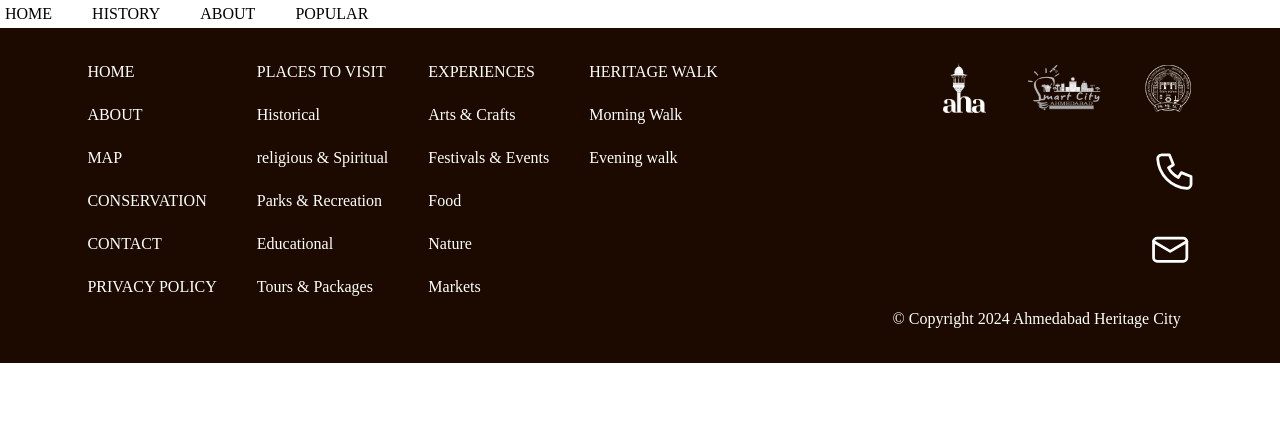
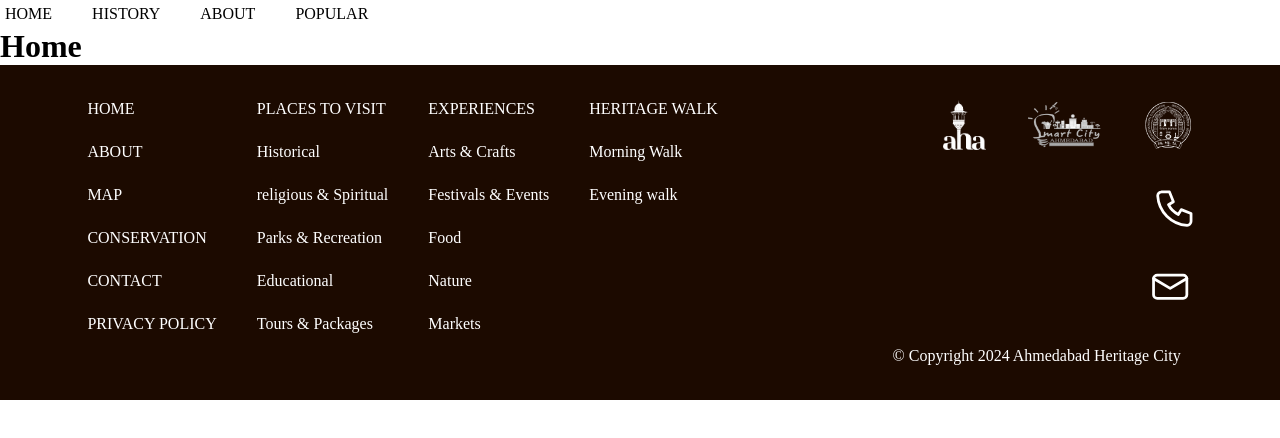
Before and after one commit to divyakumar31/city_tour, a React (Vite) app: page / in a window 1280 px wide. Shown: the top 438 px of the page. Built offline with nearby package versions, Linux system fonts and the light colour scheme.

Commit message:
Update Routing

```diff
--- a/src/App.jsx
+++ b/src/App.jsx
@@ -9,10 +9,10 @@
         <>
             <Navbar />
             <Routes>
-                <Route exact path="/" component={Home} />
-                {/* <Route path="/about" component={} /> */}
-                {/* <Route path="/contact" component={} /> */}
-                {/* <Route path="/map" component={} /> */}
+                <Route exact path="/" element={<Home />} />
+                {/* <Route path="/about" element={} /> */}
+                {/* <Route path="/contact" element={} /> */}
+                {/* <Route path="/map" element={} /> */}
             </Routes>
             <Footer />
         </>
--- a/src/routes/Home.jsx
+++ b/src/routes/Home.jsx
@@ -2,7 +2,7 @@
 import { Navbar } from "../components";
 
 const Home = () => {
-  return <Navbar />;
+    return <h1>Home</h1>;
 };
 
 export default Home;
```
